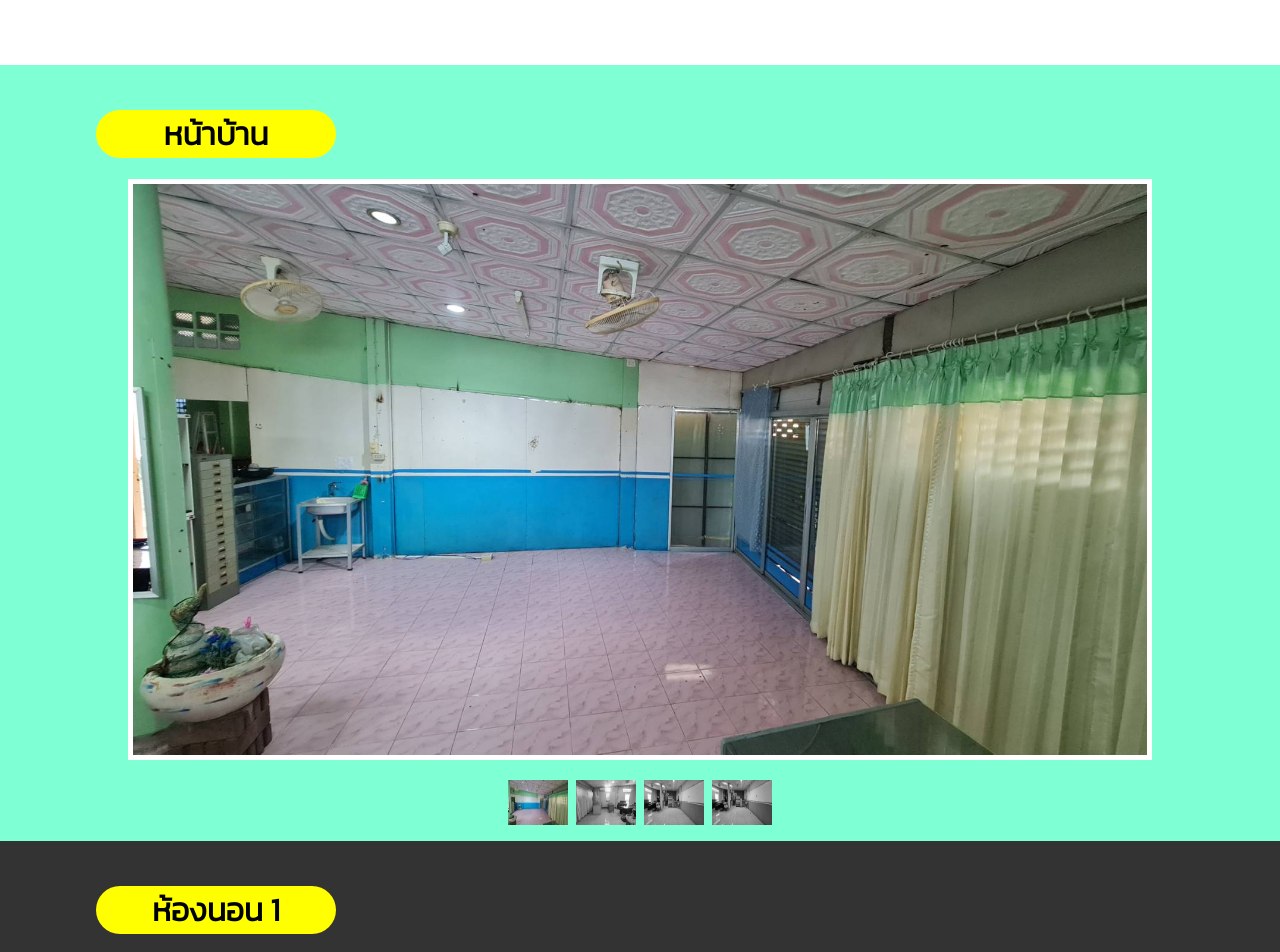
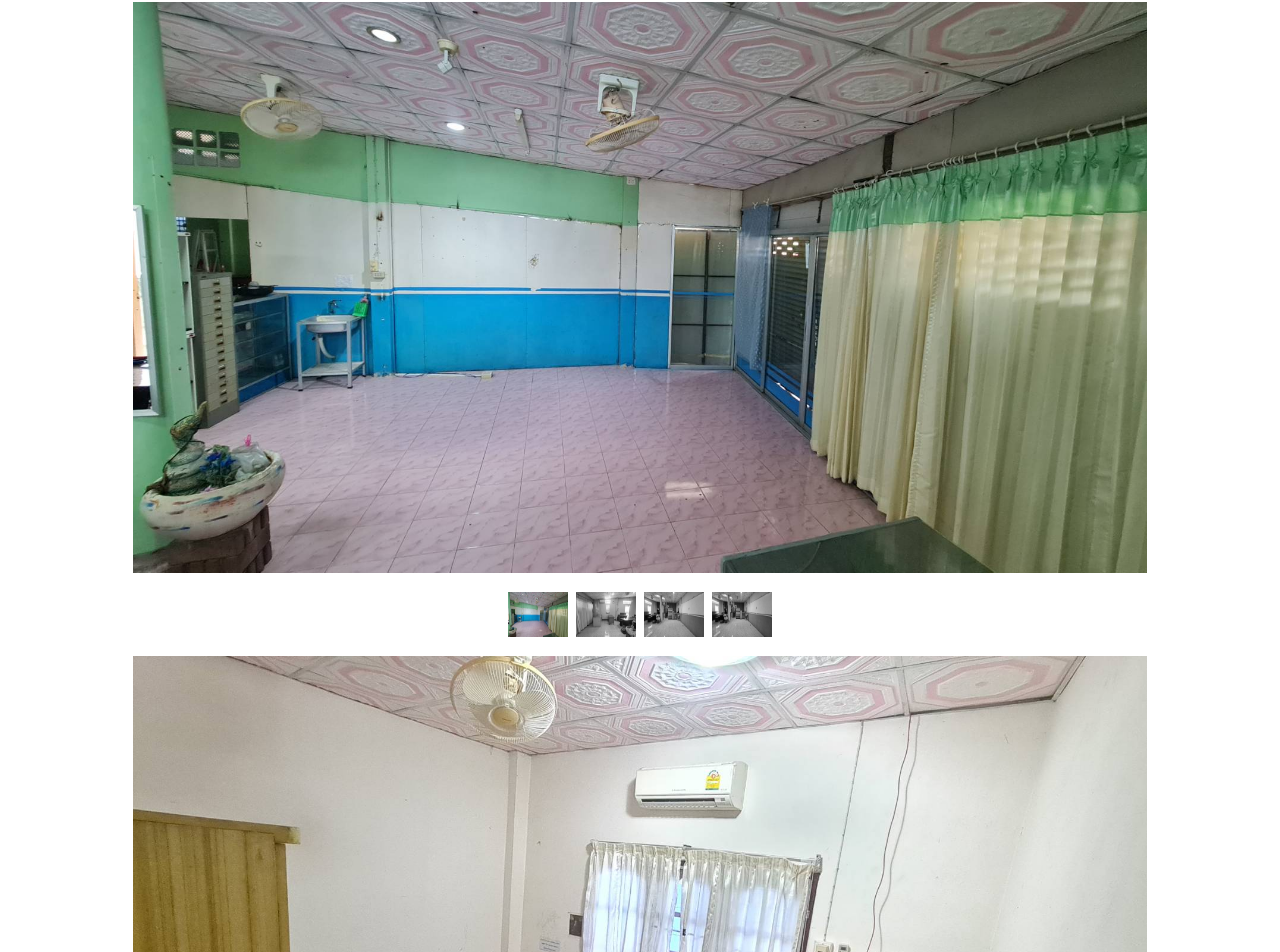
Before and after one commit to ThadaMetphokhin/ForSaleHome, a Vue app: page / in a window 1280 px wide. Shown: the part 745-1697 px from the top of the page. Built offline with nearby package versions, Linux system fonts and the light colour scheme.

Commit message:
change 4

```diff
--- a/src/components/SectionInformatio.vue
+++ b/src/components/SectionInformatio.vue
@@ -1,16 +1,16 @@
 <template>
 
-    <div :id="items.Idele" class="reveal" :style="items.color">
+    <div >
         <br>
         <div class="text">
-            <h1>{{ items.name }}</h1>
+            <h1></h1>
         </div>
         <a-carousel arrows dots-class="slick-dots slick-thumb">
 
             <template #customPaging="props">
 
                 <a>
-                    <img :src="items.data(props.i)" />
+                    <img :src="getImgUrl(props.i)" />
                 </a>
             </template>
             <div v-for="item in 4" :key="item">
@@ -67,7 +67,33 @@
 }
 </style>
 <script  lang="ts">
-
+const baseUrl = './assets/font';
+const baseUrl2 = '../../public/ImageHouse/FontRoom/';
+const baseUrl3 = '../../public/ImageHouse/BackRoom/';
+const baseUrl4 = '../../public/ImageHouse/Centerhome/';
+const baseUrl5 = '../../public/ImageHouse/BathRoom/';
+const baseUrl6 = '../../public/ImageHouse/RoomCoking/';
+const getImgUrl = (i: number) => {
+  return `${baseUrl}${i + 1}.jpg`;
+};
+const getImgUrl1 = (i: number) => {
+  return `${baseUrl2}${i + 1}.jpg`;
+};
+const getImgUrl2 = (i: number) => {
+  return `${baseUrl3}${i + 1}.jpg`;
+};
+const getImgUrl3 = (i: number) => {
+  return `${baseUrl4}${i + 1}.jpg`;
+};
+const getImgUrl4 = (i: number) => {
+  return `${baseUrl5}${i + 1}.jpg`;
+};
+const getImgUrl5 = (i: number) => {
+  return `${baseUrl6}${i + 1}.jpg`;
+};
+export {
+    getImgUrl,
+}
 export default {
     props: {
         items: {
--- /dev/null
+++ b/src/views/Antdesign.css
@@ -0,0 +1,29 @@
+.ant-carousel :deep(.slick-dots) {
+    position: relative;
+    height: auto;
+  }
+  .ant-carousel :deep(.slick-slide img) {
+    border: 5px solid #fff;
+    display: block;
+    margin: auto;
+    max-width: 80%;
+  }
+  .ant-carousel :deep(.slick-arrow) {
+    display: none !important;
+  }
+  .ant-carousel :deep(.slick-thumb) {
+    bottom: 0px;
+  }
+  .ant-carousel :deep(.slick-thumb li) {
+    width: 60px;
+    height: 45px;
+  }
+  .ant-carousel :deep(.slick-thumb li img) {
+    width: 100%;
+    height: 100%;
+    filter: grayscale(100%);
+    display: block;
+  }
+  .ant-carousel :deep .slick-thumb li.slick-active img {
+    filter: grayscale(0%);
+  }
--- a/src/views/Content.vue
+++ b/src/views/Content.vue
@@ -1,7 +1,6 @@
 
 <template>
   <Navbar />
-
   <br>
   <br>
   <br>
@@ -9,10 +8,32 @@
   <img src="../assets/Banner/Banner.png" style="width: 100%;" />
   <div style="width: 100%;">
     <a-layout-content>
-      <SectionInformation v-for="(items, index) in item1 " :key="index" :items="items" />
+      <a-carousel arrows dots-class="slick-dots slick-thumb">
+        <template #customPaging="props">
+          <a>
+            <img :src="getImgUrl(props.i)" />
+          </a>
+        </template>
+        <div v-for="item in 4" :key="item">
+          <img :src="getImgUrl(item - 1)" />
+        </div>
+      </a-carousel>
     </a-layout-content>
   </div>
-
+  <div style="width: 100%;">
+    <a-layout-content>
+      <a-carousel arrows dots-class="slick-dots slick-thumb">
+        <template #customPaging="props">
+          <a>
+            <img :src="getImgUrl(props.i)" />
+          </a>
+        </template>
+        <div v-for="item in 3" :key="item">
+          <img :src="getImgUrl1(item - 1)" />
+        </div>
+      </a-carousel>
+    </a-layout-content>
+  </div>
   <a class="scrollup" @click="movetoTop" id="scrollupshow">
     <fa icon="fa-solid fa-circle-arrow-up" size="2xl" bounce />
   </a>
@@ -20,16 +41,16 @@
 <style scoped>
 /* For demo */
 @import url('./style.css');
+@import url('./Antdesign.css');
 </style>
 
 <script  lang="ts">
 import { defineComponent } from 'vue';
 import { ref, provide } from "vue";
 import '../views/Navbar.css'
-
 import { reveal, reveal2 } from './Contentjs'
 import Navbar from '../components/Navbar.vue'
-import SectionInformation from '../components/SectionInformatio.vue'
+//import SectionInformation from '../components/SectionInformatio.vue'
 
 
 //Element จะค่่อยๆ โชว์ให้เห็น
@@ -62,12 +83,14 @@ window.onclick = (event) => {
 }
 
 
-const baseUrl = './src/assets/font';
+const baseUrl = '../../public/ImageHouse/Areafonthome/';
 const baseUrl2 = '../../public/ImageHouse/FontRoom/';
 const baseUrl3 = '../../public/ImageHouse/BackRoom/';
 const baseUrl4 = '../../public/ImageHouse/Centerhome/';
 const baseUrl5 = '../../public/ImageHouse/BathRoom/';
 const baseUrl6 = '../../public/ImageHouse/RoomCoking/';
+export default defineComponent({
+  setup() {
     const getImgUrl = (i: number) => {
       return `${baseUrl}${i + 1}.jpg`;
     };
@@ -86,22 +109,7 @@ const getImgUrl4 = (i: number) => {
     const getImgUrl5 = (i: number) => {
       return `${baseUrl6}${i + 1}.jpg`;
     };
-const item1 = ref([
-  { id: 1, name: 'หน้าบ้าน', Idele: 'Fronthome', data: getImgUrl,color:'background-color: aquamarine; margin-top:-1.4rem;' },
-  { id: 2, name: 'ห้องนอน 1', Idele: 'Room1', data: getImgUrl1,color:'background-color: #333; margin-top:-1.4rem; color:black;' },
-  { id: 3, name: 'ห้องนอน 2', Idele: 'Room2', data: getImgUrl2 ,color:'background-color: aquamarine; margin-top:-1.4rem;'},
-  { id: 4, name: 'โถงกลางบ้าน', Idele: 'CenterRoomhome', data: getImgUrl3,color:'background-color: #333; margin-top:-1.4rem; color:black;' },
-  { id: 5, name: 'ห้องน้ำในตัวบ้าน', Idele: 'BathRoominhome', data: getImgUrl4,color:'background-color: aquamarine; margin-top:-1.4rem;' },
-  { id: 6, name: 'ห้องครัว', Idele: 'RoomCooking', data: getImgUrl5,color:'background-color: #333; margin-top:-1.4rem; color:black;' },
-]);
-export default defineComponent({
-  components: {
-    Navbar,
-    SectionInformation,
-  },
-  setup() {
     return {
-      item1,
       getImgUrl,
       getImgUrl1,
       getImgUrl2,
@@ -109,15 +117,18 @@ export default defineComponent({
       getImgUrl4,
       getImgUrl5,
     };
-
+  },
+  components: {
+    Navbar,
   },
   methods: {
     movetoTop() {
       window.scrollTo(0, 0)
     },
   },
+});
 
-});
+
 
 
 
```
Lines whose indentation alone changed are shown as unchanged.
